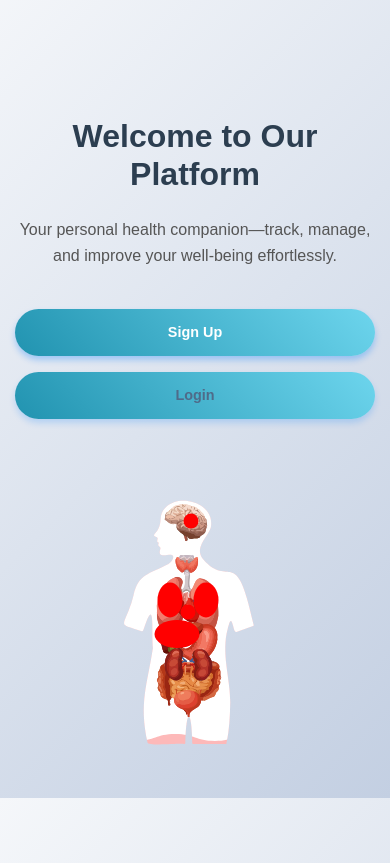
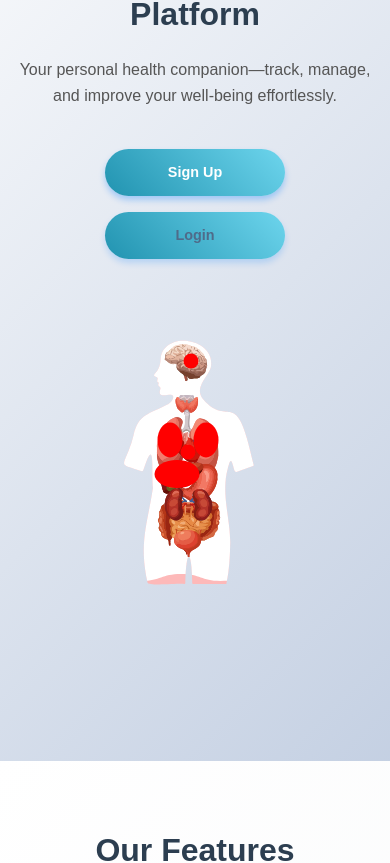
Before and after one commit to ishubhgupta/Arogyam, a React (Vite) app in the folder frontend/: page / in a window 390 px wide. Shown: the part 890-1753 px from the top of the page. Built offline with nearby package versions, Linux system fonts and the light colour scheme.

Commit message:
refactor Home.module.css for improved layout and hover effects

```diff
--- a/frontend/src/pages/Home.module.css
+++ b/frontend/src/pages/Home.module.css
@@ -137,7 +137,7 @@ body {
     text-align: center;
     padding: 2rem 5% 0;
     height: auto;
-    margin-top: 240rem;
+    margin-top: 220rem;
     padding-top: 35rem;
   }
 
@@ -157,11 +157,13 @@ body {
   .buttons {
     flex-direction: column;
     gap: 1rem;
+    align-items: center;
   }
 
   .buttonPrimary,
   .buttonSecondary {
-    width: 100%;
+    width: 50%;
+
   }
 
   .lottieAnimation {
@@ -987,25 +989,25 @@ body {
 
 /* Hover Effects */
 .top:hover {
-  transform: translate(-50%, -50%) translate(0, -144px) scale(1.0333);
+  transform: translate(-50%, -50%) translate(0, -144px) scale(1.1666);
 }
 
 .topRight:hover {
-  transform: translate(-50%, -50%) translate(126.08px, -78.13px) scale(1.0333);
+  transform: translate(-50%, -50%) translate(126.08px, -78.13px) scale(1.1666);
 }
 
 .bottomRight:hover {
-  transform: translate(-50%, -50%) translate(126.08px, 78.13px) scale(1.0333);
+  transform: translate(-50%, -50%) translate(126.08px, 78.13px) scale(1.1666);
 }
 
 .bottom:hover {
-  transform: translate(-50%, -50%) translate(0, 144px) scale(1.0333);
+  transform: translate(-50%, -50%) translate(0, 144px) scale(1.1666);
 }
 
 .bottomLeft:hover {
-  transform: translate(-50%, -50%) translate(-126.08px, 78.13px) scale(1.0333);
+  transform: translate(-50%, -50%) translate(-126.08px, 78.13px) scale(1.1666);
 }
 
 .topLeft:hover {
-  transform: translate(-50%, -50%) translate(-126.08px, -78.13px) scale(1.0333);
+  transform: translate(-50%, -50%) translate(-126.08px, -78.13px) scale(1.1666);
 }
```
